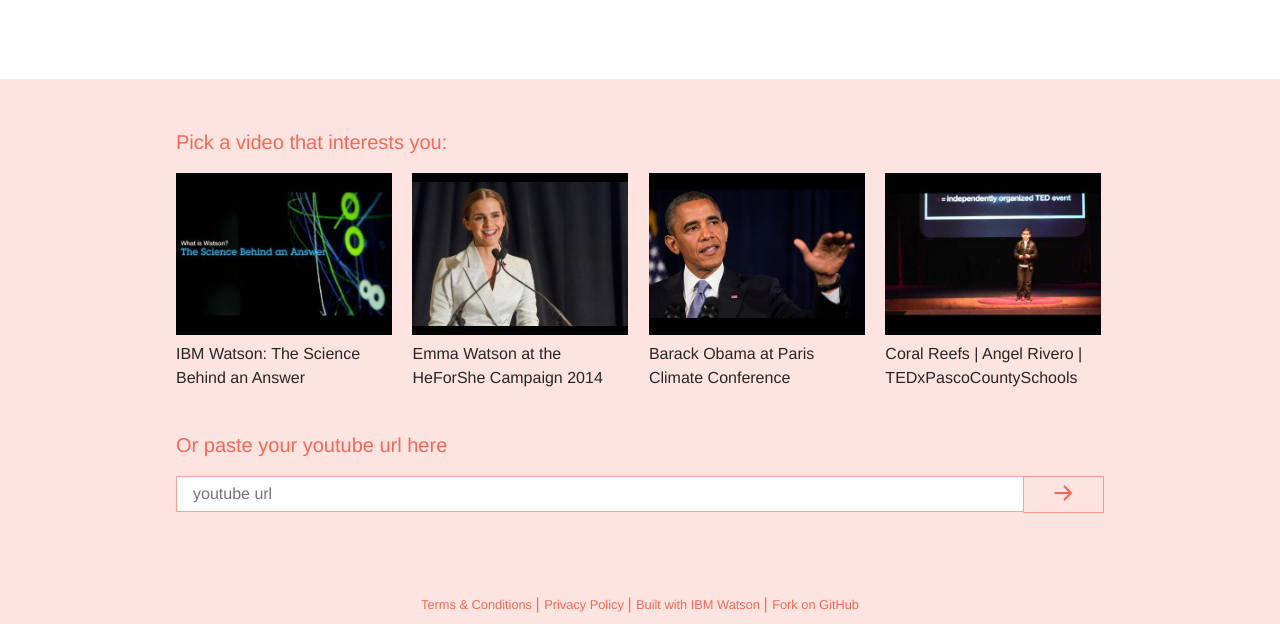
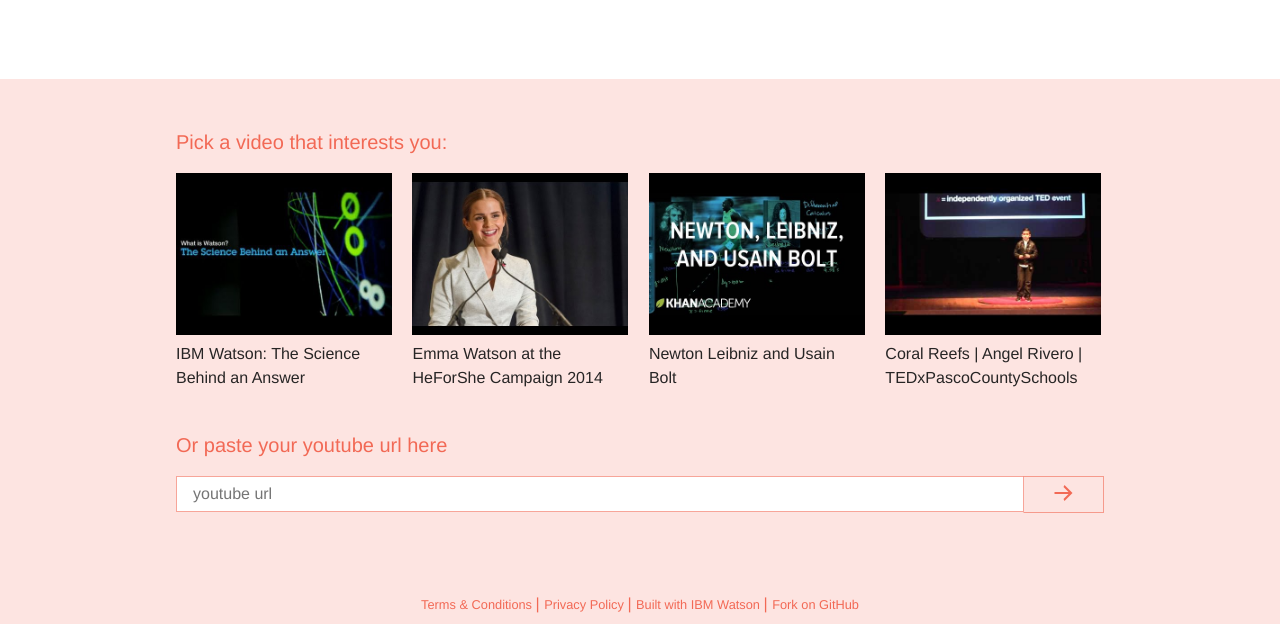
Before and after one commit to germanattanasio/audio-analysis, a Node server app: page / in a window 1280 px wide. Shown: the part 278-902 px from the top of the page. Run offline with Node 20, Linux system fonts and the light colour scheme; some libraries are stand-ins or nearby versions.

Commit message:
remove Obama video for KhanAcademy video

```diff
--- a/views/index.ejs
+++ b/views/index.ejs
@@ -64,10 +64,10 @@
             Emma Watson at the HeForShe Campaign 2014
           </div>
         </a>
-        <a class="video-picking--video-container" href="dashboard?v=GyzrcMONm60">
-          <img class="video-picking--video-cover-pic" src="images/cover-page-Obama.jpg">
+        <a class="video-picking--video-container" href="dashboard?v=EKvHQc3QEow">
+          <img class="video-picking--video-cover-pic" src="images/cover-page-Newton.jpg">
           <div class="video-picking--video-title">
-            Barack Obama at Paris Climate Conference
+            Newton Leibniz and Usain Bolt
           </div>
         </a>
         <a class="video-picking--video-container" href="dashboard?v=vMXZbRqHnJ4">
```
Also changed, not shown: public/images/cover-page-Newton.jpg (added), public/images/cover-page-Obama.jpg (deleted), public/images/cover-page-obama.png (deleted).
